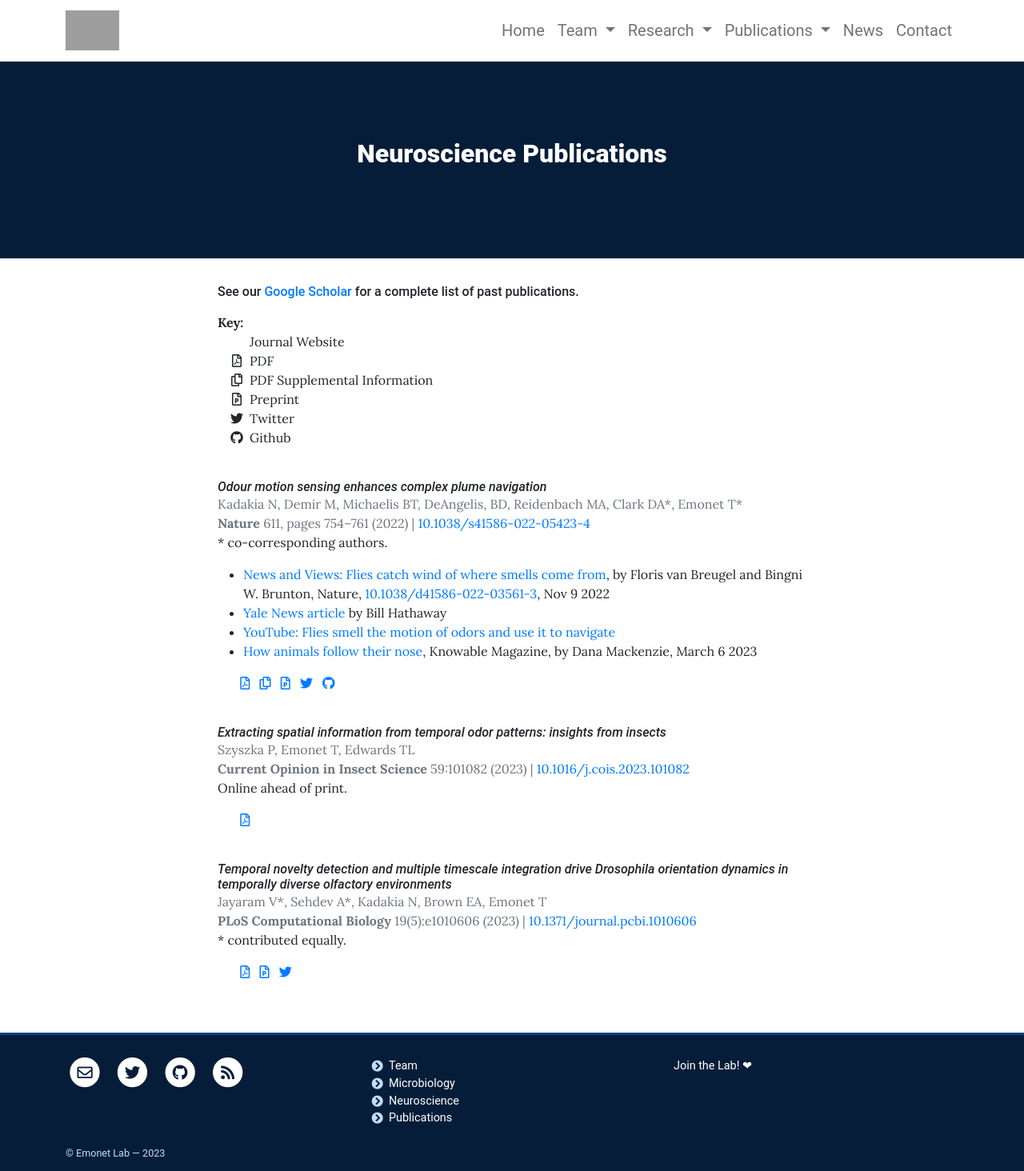
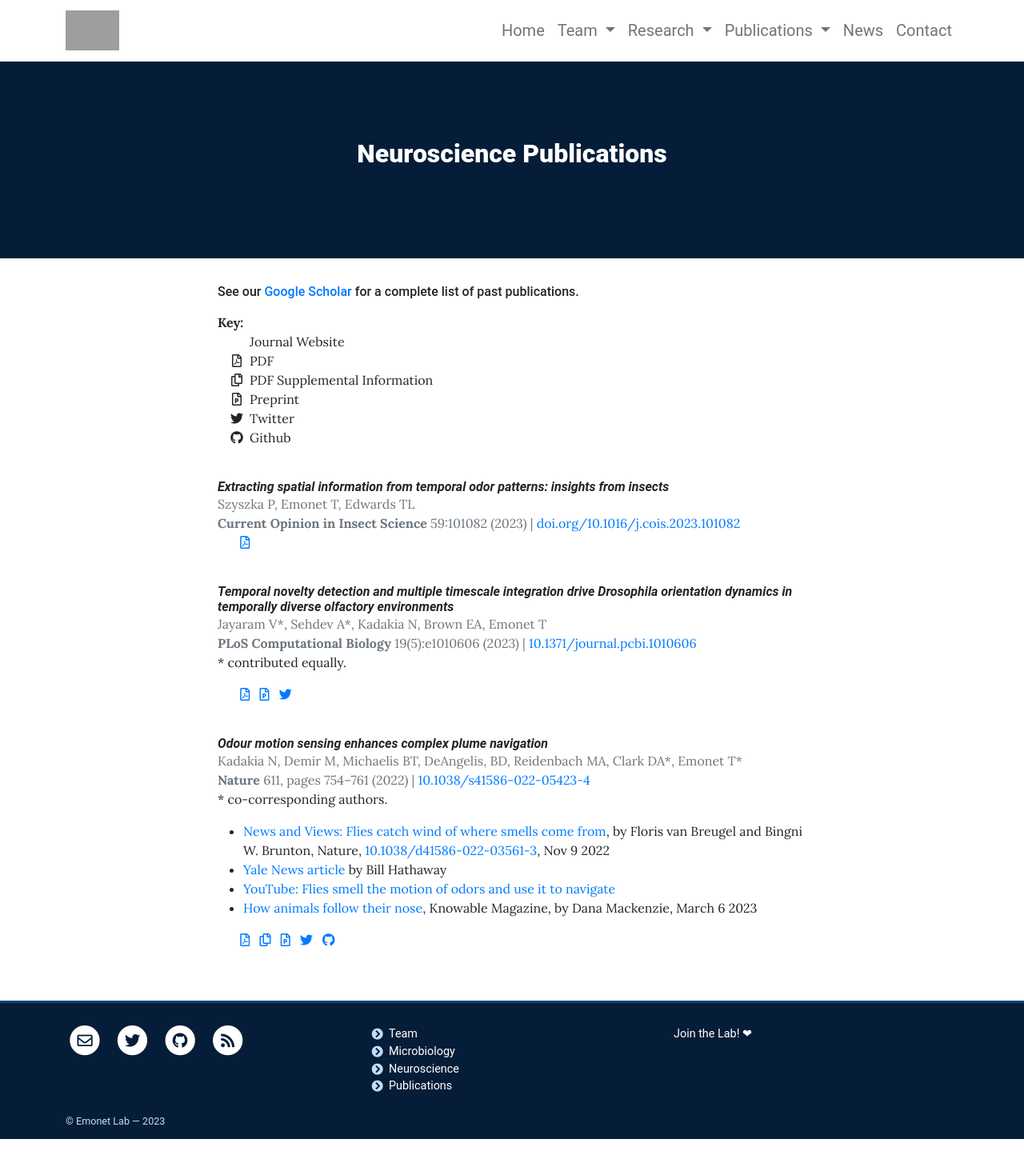
Before and after one commit to emonetlab/emonetlab, a Jekyll site: the page built from pages/publications-neuro.md, in a window 1280 px wide. Shown: the whole page at 80% size. Built offline with Jekyll 4.4.1, drawn with Linux system fonts in a browser that asks for light colours; after the commit the page ends 1424 px from its top, so only the background shows below that; grey boxes are pictures that could not be loaded.

Commit message:
update neuro pubs

```diff
--- a/_data/publications-neuro.yml
+++ b/_data/publications-neuro.yml
@@ -8,13 +8,12 @@
   title: "Extracting spatial information from temporal odor patterns: insights from insects"
   journal: "Current Opinion in Insect Science"
   edition: "59:101082 (2023)"
-  doi: "10.1016/j.cois.2023.101082"
+  doi: "doi.org/10.1016/j.cois.2023.101082"
   date: "2023-10"
-  html: "https://authors.elsevier.com/c/1hTg97tYJFnQVO"
+  html: "https://www.sciencedirect.com/science/article/pii/S2214574523000792"
   pdf: "/assets/papers/2023/2023_EmonetCurrOpInsSci.pdf"
   # preprint:
-  extra: > # Can be Markdown
-    Online ahead of print.
+  # extra:
 
 - authors: "Jayaram V*, Sehdev A*, Kadakia N, Brown EA, Emonet T"
   title: "Temporal novelty detection and multiple timescale integration drive Drosophila orientation dynamics in temporally diverse olfactory environments"
@@ -40,7 +39,7 @@
   journal: "Nature"
   edition: "611, pages 754–761 (2022)"
   doi: "10.1038/s41586-022-05423-4"
-  date: "2024-10"
+  date: "2022-11-09"
   html: "https://www.nature.com/articles/s41586-022-05423-4"
   pdf: "/assets/papers/2022/2022_KadakiaNature.pdf"
   suppinfo: "/assets/papers/2022/2022_KadakiaNatureSuppInfo.pdf"
--- a/_layouts/publications-neuro.html
+++ b/_layouts/publications-neuro.html
@@ -35,7 +35,7 @@
     </div> -->
     <div>
       <h6 id="{{ paper.title | strip | url_encode }}" style="margin-bottom: 0; margin-block-end: 0;">
-        <i>{{ paper.title }}</i>
+        <i><strong>{{ paper.title }}</strong></i>
       </h6>
       <div class="text-muted">
         {% if paper.authors %}
```
